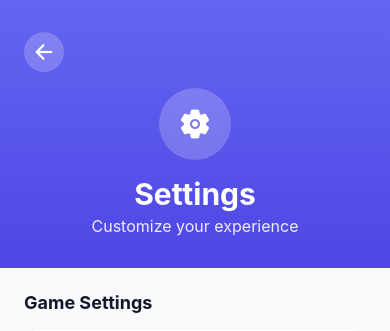
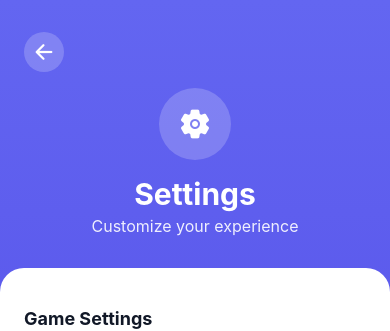
Before and after one commit to Sudarsankumar07/Action-Reaction, a React Native app: screen /Settings in a window 390 px wide. Shown: the top 331 px of the page. Built offline with nearby package versions, Linux system fonts and the light colour scheme; what react-native-worklets would draw is missing.

Commit message:
Improve the UX as scrollable

```diff
--- a/src/screens/HomeScreen.js
+++ b/src/screens/HomeScreen.js
@@ -82,9 +82,14 @@ export default function HomeScreen({ navigation }) {
         colors={['#6366f1', '#8b5cf6']}
         style={styles.gradient}
       >
-        {/* Header */}
+        {/* Scrollable Content */}
+        <ScrollView
+          style={styles.scrollView}
+          showsVerticalScrollIndicator={false}
+          contentContainerStyle={styles.scrollContent}
+        >
+          {/* Header with Settings Button */}
           <View style={styles.header}>
-          {/* Settings Button */}
             <Animated.View style={[styles.settingsButtonContainer, { opacity: fadeAnim }]}>
               <TouchableOpacity
                 style={styles.settingsButton}
@@ -116,7 +121,7 @@ export default function HomeScreen({ navigation }) {
             </Animated.View>
           </View>
 
-        {/* Topics Section */}
+          {/* Topics Section with White Background */}
           <Animated.View
             style={[
               styles.topicsContainer,
@@ -182,11 +187,7 @@ export default function HomeScreen({ navigation }) {
             </Text>
           </View>
 
-          <ScrollView
-            style={styles.topicsList}
-            showsVerticalScrollIndicator={false}
-            contentContainerStyle={styles.topicsContent}
-          >
+          <View style={styles.topicsContent}>
             {selectedMode === 'multiplayer' ? (
               // Multiplayer Topics
               <>
@@ -261,8 +262,9 @@ export default function HomeScreen({ navigation }) {
                 </View>
               </>
             )}
+            </View>
+          </Animated.View>
         </ScrollView>
-        </Animated.View>
       </LinearGradient>
     </View>
   );
@@ -275,6 +277,12 @@ const styles = StyleSheet.create({
   },
   gradient: {
     flex: 1,
+  },
+  scrollView: {
+    flex: 1,
+  },
+  scrollContent: {
+    flexGrow: 1,
   },
   header: {
     paddingTop: StatusBar.currentHeight || spacing.xl,
@@ -312,8 +320,8 @@ const styles = StyleSheet.create({
   },
   settingsButtonContainer: {
     position: 'absolute',
-    top: spacing.xl,
-    right: spacing.lg,
+    top: spacing.xs,
+    right: 0,
     zIndex: 10,
   },
   settingsButton: {
@@ -377,9 +385,6 @@ const styles = StyleSheet.create({
     fontSize: typography.fontSizeMd,
     color: colors.gray600,
   },
-  topicsList: {
-    flex: 1,
-  },
   topicsContent: {
     paddingHorizontal: spacing.lg,
     paddingBottom: spacing.xl,
@@ -389,6 +394,7 @@ const styles = StyleSheet.create({
   },
   footer: {
     marginTop: spacing.lg,
+    marginBottom: spacing.xl,
     paddingVertical: spacing.lg,
     alignItems: 'center',
   },
--- a/src/screens/SettingsScreen.js
+++ b/src/screens/SettingsScreen.js
@@ -72,11 +72,17 @@ export default function SettingsScreen({ navigation }) {
     <View style={styles.container}>
       <StatusBar barStyle="light-content" />
 
-      {/* Header */}
       <LinearGradient
         colors={[colors.primary, colors.primaryDark]}
-        style={styles.header}
+        style={styles.gradient}
       >
+        <ScrollView
+          style={styles.scrollView}
+          showsVerticalScrollIndicator={false}
+          contentContainerStyle={styles.scrollContent}
+        >
+          {/* Header */}
+          <View style={styles.header}>
             <TouchableOpacity
               onPress={() => navigation.goBack()}
               style={styles.backButton}
@@ -91,9 +97,10 @@ export default function SettingsScreen({ navigation }) {
               <Text style={styles.headerTitle}>Settings</Text>
               <Text style={styles.headerSubtitle}>Customize your experience</Text>
             </View>
-      </LinearGradient>
+          </View>
 
-      <ScrollView style={styles.content} showsVerticalScrollIndicator={false}>
+          {/* Settings Content */}
+          <View style={styles.settingsContainer}>
         {/* Game Settings */}
         <View style={styles.section}>
           <Text style={styles.sectionTitle}>Game Settings</Text>
@@ -281,6 +288,7 @@ export default function SettingsScreen({ navigation }) {
             icon={<Ionicons name="home" size={20} color={colors.white} />}
           />
         </View>
+        </View>
       </ScrollView>
 
       {/* Custom Time Modal */}
@@ -333,6 +341,7 @@ export default function SettingsScreen({ navigation }) {
           </View>
         </View>
       </Modal>
+      </LinearGradient>
     </View>
   );
 }
@@ -341,6 +350,15 @@ const styles = StyleSheet.create({
   container: {
     flex: 1,
     backgroundColor: colors.backgroundLight,
+  },
+  gradient: {
+    flex: 1,
+  },
+  scrollView: {
+    flex: 1,
+  },
+  scrollContent: {
+    flexGrow: 1,
   },
   header: {
     paddingTop: StatusBar.currentHeight || spacing.xl,
@@ -378,8 +396,12 @@ const styles = StyleSheet.create({
     fontSize: typography.fontSizeMd,
     color: 'rgba(255,255,255,0.9)',
   },
-  content: {
+  settingsContainer: {
     flex: 1,
+    backgroundColor: colors.white,
+    borderTopLeftRadius: borderRadius.xxl,
+    borderTopRightRadius: borderRadius.xxl,
+    paddingTop: spacing.md,
   },
   section: {
     paddingHorizontal: spacing.lg,
```
Lines whose indentation alone changed are shown as unchanged.
